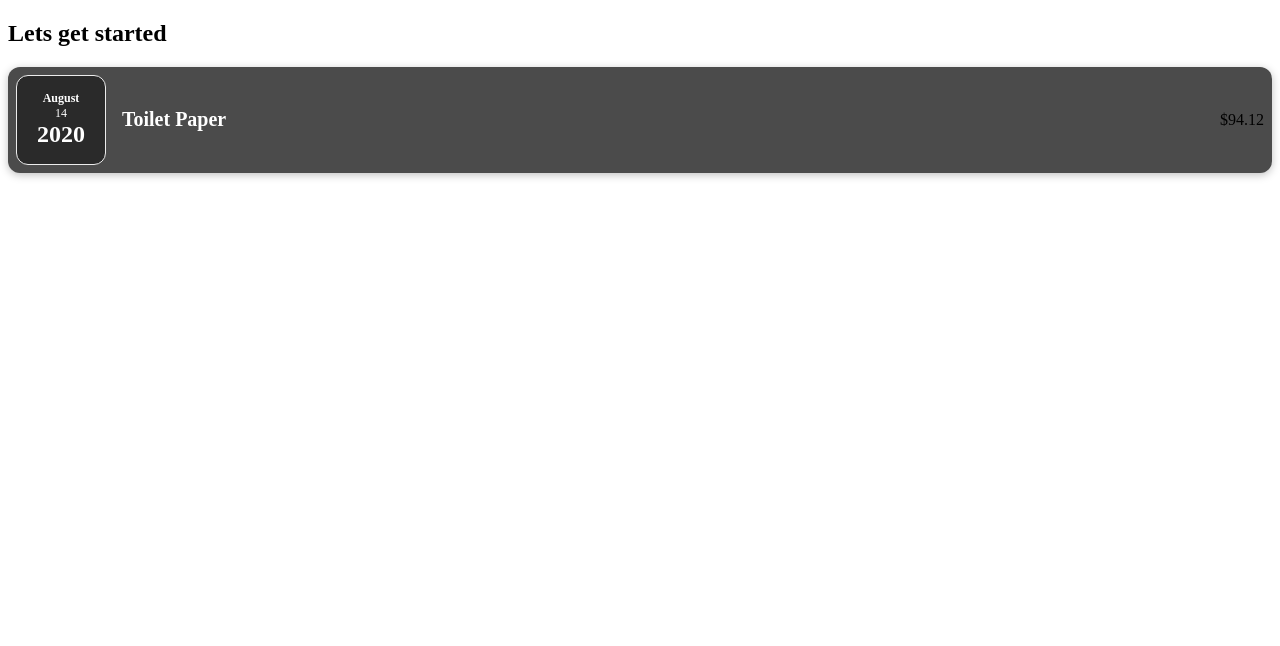
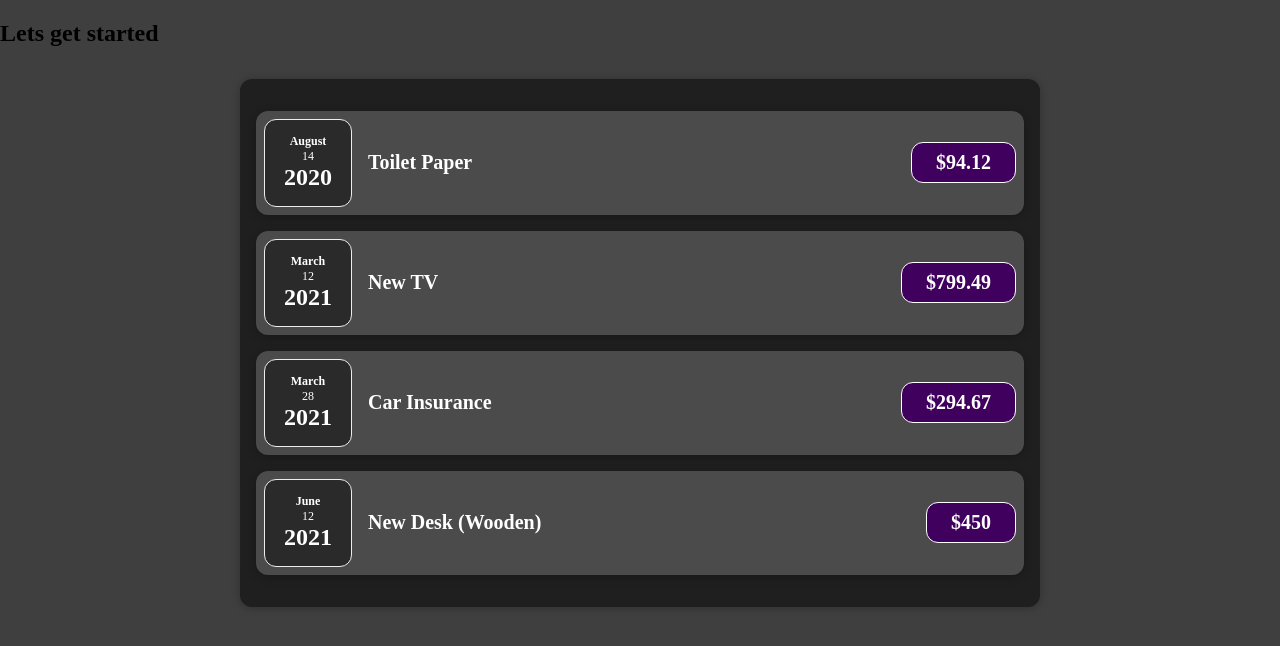
Before and after one commit to oAndin/Expenses-Project, a React (Vite) app: page / in a window 1280 px wide. Shown: the top 646 px of the page. Built offline with nearby package versions, Linux system fonts and the light colour scheme.

Commit message:
Fix CSS/Children Props

```diff
--- a/src/App.jsx
+++ b/src/App.jsx
@@ -1,5 +1,5 @@
-import Expense from "./Components/Expenses/Index";
-
+import ExpensesList from "./Components/ExpensesList/Index";
+import './index.css';
 function App() {
   const expenses = [
     {
@@ -25,7 +25,7 @@ function App() {
   return (
     <>
       <h2>Lets get started</h2>
-      <Expense items={expenses}/>
+      <ExpensesList items={expenses}/>
     </>
   );
 }
--- a/src/Components/ExpenseItem/Index.jsx
+++ b/src/Components/ExpenseItem/Index.jsx
@@ -1,5 +1,6 @@
 import ExpenseDate from '../ExpenseDate/Index';
 import './ExpenseItem.css';
+import '../ExpensesList/ExpensesList.css'
 
 const ExpenseItem = (props) => {
 
@@ -8,7 +9,7 @@ const ExpenseItem = (props) => {
             <ExpenseDate date={props.date} />
                 <div className="expense-item__description">
                     <h2>{props.title}</h2>
-                    <div className="expense-item_price">${props.amount}</div>
+                    <div className="expense-item__price">${props.amount}</div>
                 </div>
             </div>
     );
--- a/src/Components/Expenses/Index.jsx
+++ /dev/null
@@ -1,16 +0,0 @@
-import ExpenseItem from "../ExpenseItem";
-import './Style.css';
-
-const Expenses = (props) => {
-    return (
-        <>
-            <ExpenseItem
-            title={props.items[0].title}
-            amount={props.items[0].amount}
-            date={props.items[0].date}
-            />
-        </>
-    );
-};
-
-export default Expenses;
--- a/src/Components/Expenses/Style.css
+++ b/src/Components/ExpensesList/ExpensesList.css
@@ -1,4 +1,4 @@
-.expenses {
+.expensesList {
     padding: 1rem;
     background-color: rgb(31, 31, 31);
     margin: 2rem auto;
--- /dev/null
+++ b/src/Components/ExpensesList/Index.jsx
@@ -0,0 +1,30 @@
+import ExpenseItem from "../ExpenseItem";
+
+const ExpensesList = (props) => {
+    return (
+        <div className="expensesList">
+            <ExpenseItem
+            title={props.items[0].title}
+            amount={props.items[0].amount}
+            date={props.items[0].date}
+            />
+            <ExpenseItem
+            title={props.items[1].title}
+            amount={props.items[1].amount}
+            date={props.items[1].date}
+            />
+            <ExpenseItem
+            title={props.items[2].title}
+            amount={props.items[2].amount}
+            date={props.items[2].date}
+            />
+            <ExpenseItem
+            title={props.items[3].title}
+            amount={props.items[3].amount}
+            date={props.items[3].date}
+            />
+        </div>
+    );
+};
+
+export default ExpensesList;
--- /dev/null
+++ b/src/index.css
@@ -0,0 +1,8 @@
+* {
+    box-sizing: border-box;
+}
+
+body {
+    margin: 0;
+    background-color: #3f3f3f;
+}
```
